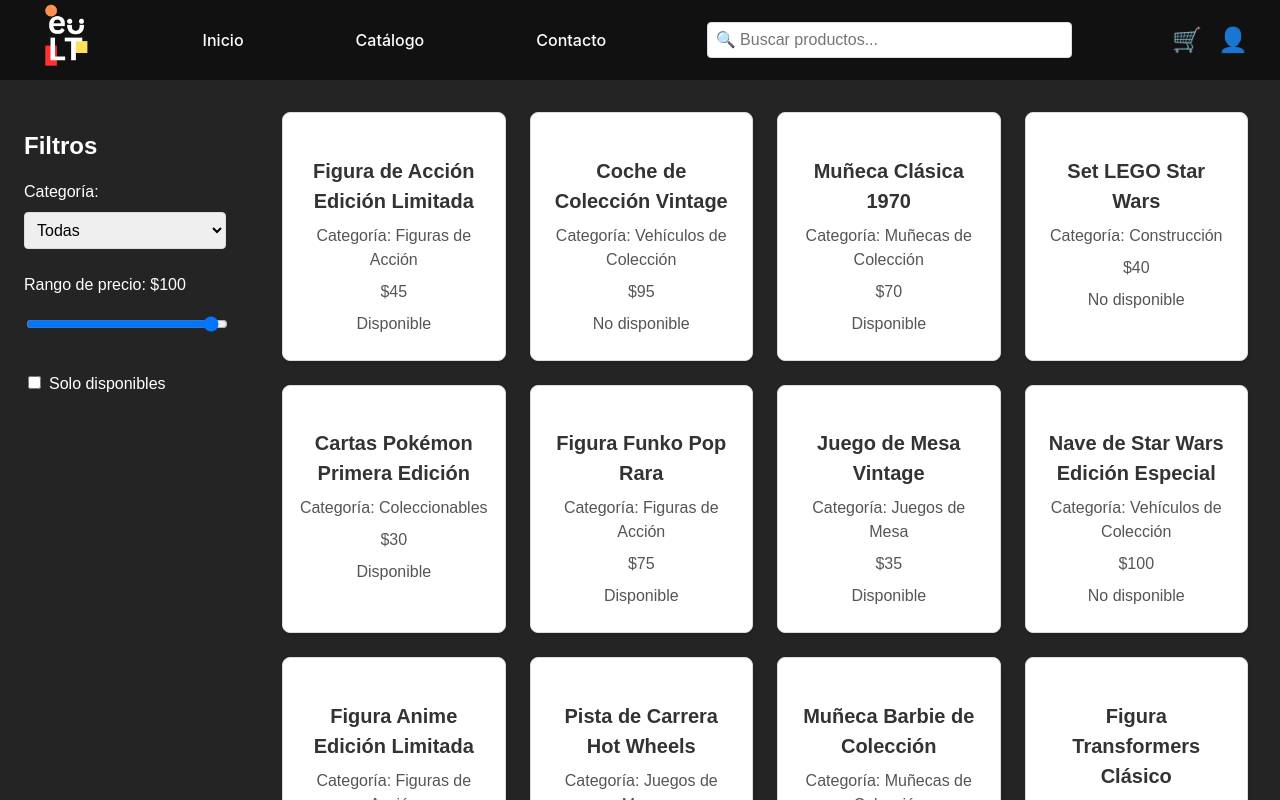
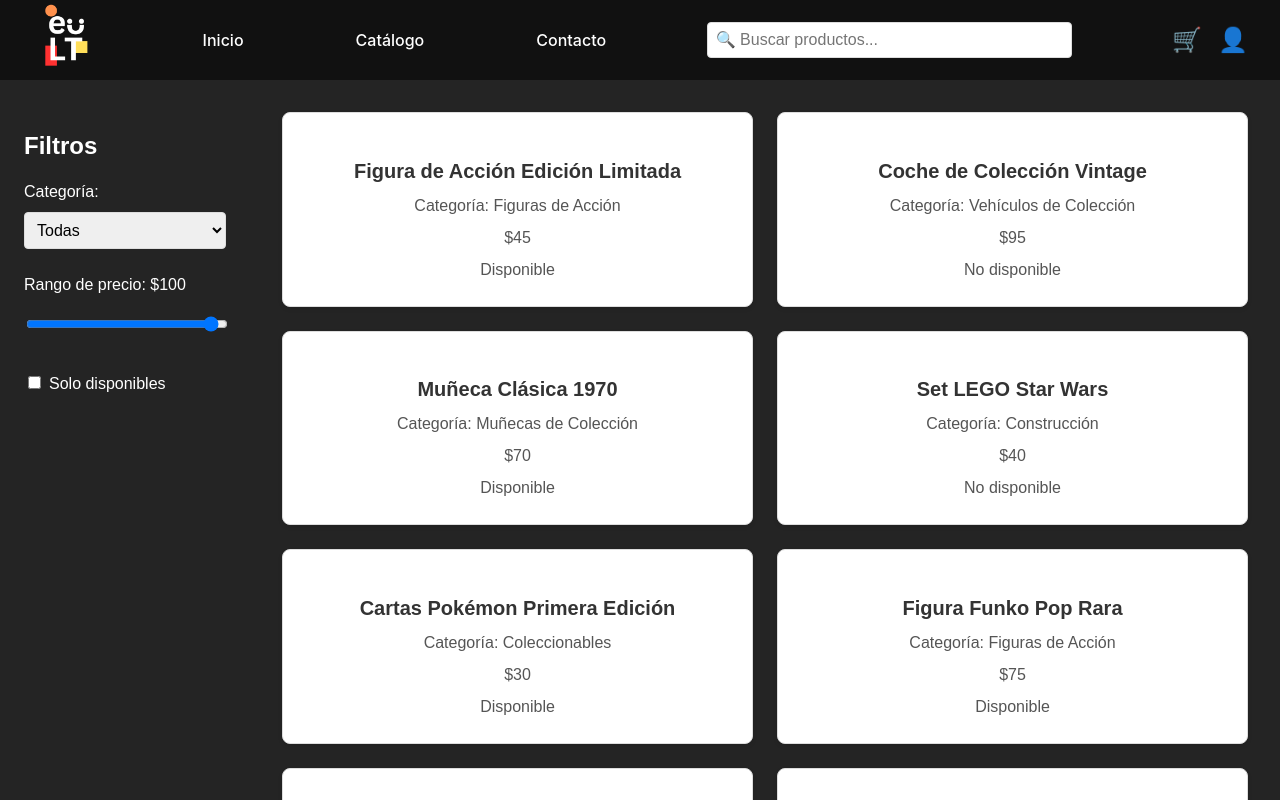
Before and after one commit to D4T4-DEV/e-LimitedToys, a React (Vite) app: page /catalog in a window 1280 px wide. Built offline with nearby package versions, Linux system fonts and the light colour scheme.

Commit message:
Actualización ProductCatalog
se actualizó la renderización de los productos

```diff
--- a/src/pages/ProductCatalog.css
+++ b/src/pages/ProductCatalog.css
@@ -46,7 +46,7 @@
 
   .products-grid {
     display: grid;
-    grid-template-columns: repeat(auto-fill, minmax(200px, 1fr));
+    grid-template-columns: repeat(auto-fill, minmax(390px, 1fr));
     gap: 1.5rem;
     width: 100%;
   }
```
